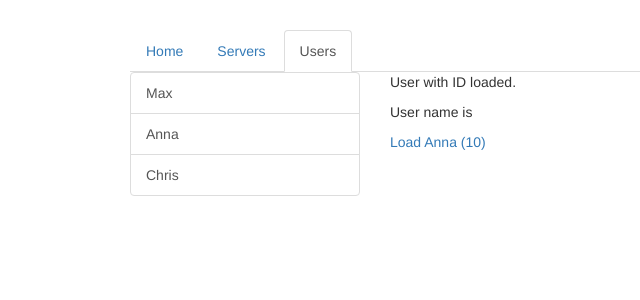
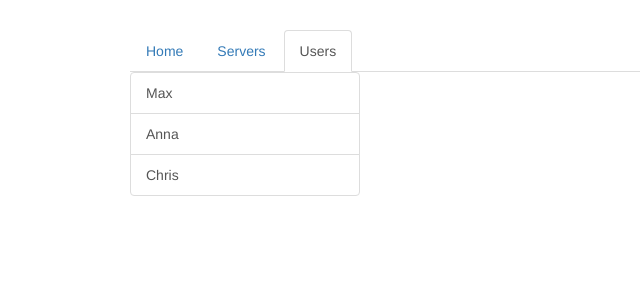
Before and after one commit to D-Coder135/Angular_Routing_Assignment, an Angular app: page /users in a window 1280 px wide. Shown: the top 300 px of the page, without its empty margins (135-775 px from the left). Built offline with nearby package versions, Linux system fonts and the light colour scheme.

Commit message:
comment out some part of the code

```diff
--- a/src/app/users/users.component.html
+++ b/src/app/users/users.component.html
@@ -11,6 +11,6 @@
     </div>
   </div>
   <div class="col-xs-12 col-sm-4">
-    <app-user></app-user>
+    <!-- <app-user></app-user> -->
   </div>
 </div>
```
